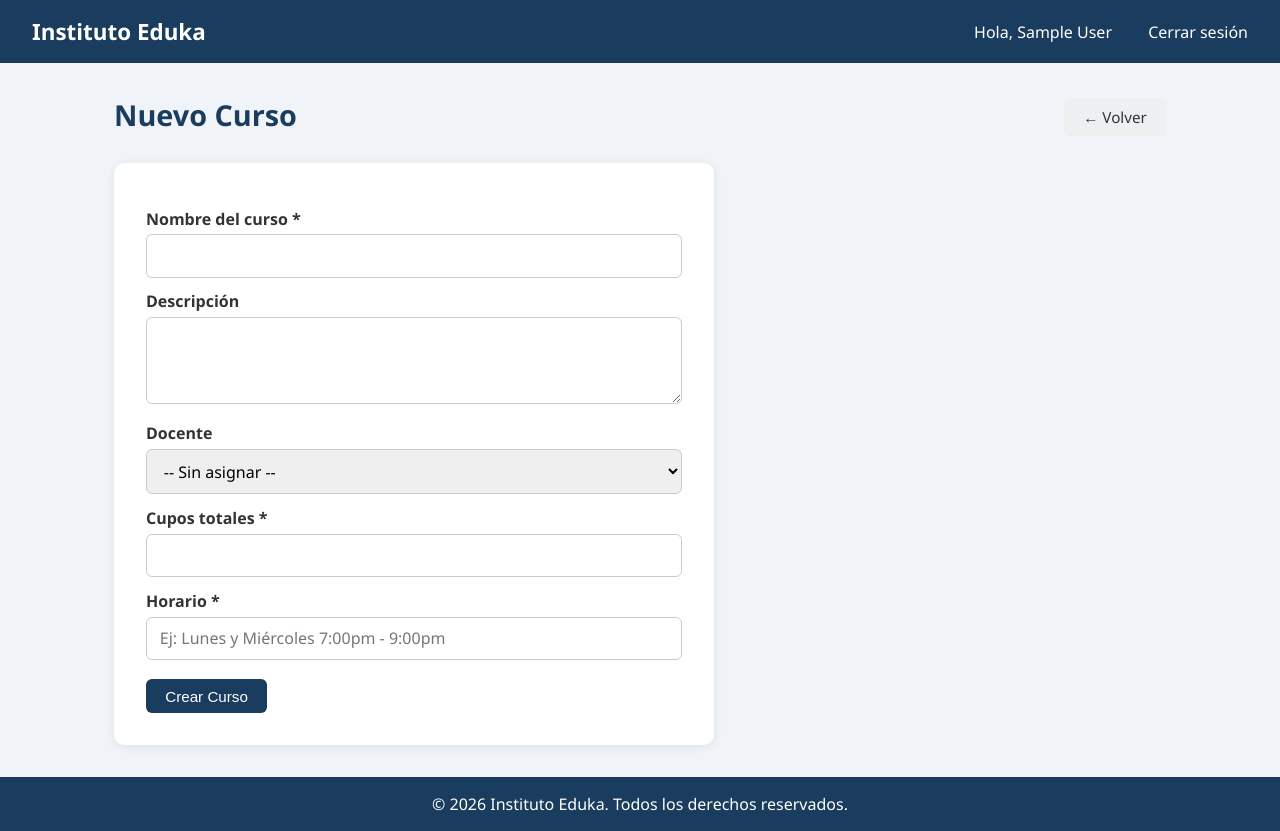
After one commit to Juanc730/eduka, a PHP site: page /modules/cursos/crear.php in a window 1280 px wide. The commit adds this page. Run offline with PHP 8.4, Linux system fonts and the light colour scheme; the visitor is signed in with stand-in values (Sample User, id 1); data that the repository does not hold is empty.

Commit message:
crud cursos

```diff
--- a/assets/css/style.css
+++ b/assets/css/style.css
@@ -122,3 +122,83 @@ body {
 .card-icon { font-size: 2.5rem; margin-bottom: 0.8rem; }
 .card h3   { color: #1a3c5e; margin-bottom: 0.4rem; }
 .card p    { font-size: 0.88rem; color: #666; }
+
+/* Page header */
+.page-header {
+    display: flex;
+    justify-content: space-between;
+    align-items: center;
+    margin-bottom: 1.5rem;
+}
+.page-header h1 { color: #1a3c5e; }
+
+/* Botones */
+.btn-primary {
+    background-color: #1a3c5e;
+    color: white;
+    padding: 0.55rem 1.2rem;
+    border-radius: 6px;
+    text-decoration: none;
+    border: none;
+    cursor: pointer;
+    font-size: 0.95rem;
+    display: inline-block;
+}
+.btn-primary:hover { background-color: #2a5f8f; }
+
+.btn-secondary {
+    background-color: #ecf0f1;
+    color: #333;
+    padding: 0.55rem 1.2rem;
+    border-radius: 6px;
+    text-decoration: none;
+    border: none;
+    cursor: pointer;
+    font-size: 0.95rem;
+    display: inline-block;
+}
+.btn-secondary:hover { background-color: #d5dbdb; }
+
+.btn-danger {
+    background-color: #e74c3c;
+    color: white;
+    padding: 0.55rem 1.2rem;
+    border-radius: 6px;
+    text-decoration: none;
+    border: none;
+    cursor: pointer;
+    font-size: 0.95rem;
+    display: inline-block;
+}
+.btn-danger:hover { background-color: #c0392b; }
+
+.btn-group { display: flex; gap: 0.5rem; margin-top: 0.8rem; }
+
+/* Curso card */
+.curso-card { text-align: left; }
+.curso-card h3 { color: #1a3c5e; margin-bottom: 0.5rem; }
+.curso-desc { font-size: 0.88rem; color: #555; margin-bottom: 0.8rem; }
+.curso-info { display: flex; flex-direction: column; gap: 0.3rem; margin-bottom: 1rem; font-size: 0.88rem; }
+.cupos { font-weight: 600; color: #27ae60; }
+.sin-cupos { color: #e74c3c; }
+
+/* Formularios */
+.form-card {
+    background: white;
+    padding: 2rem;
+    border-radius: 10px;
+    box-shadow: 0 2px 10px rgba(0,0,0,0.08);
+    max-width: 600px;
+}
+.form-card label { display: block; margin: 0.8rem 0 0.3rem; font-weight: 600; }
+.form-card input,
+.form-card textarea,
+.form-card select {
+    width: 100%;
+    padding: 0.6rem 0.8rem;
+    border: 1px solid #ccc;
+    border-radius: 6px;
+    font-size: 1rem;
+    font-family: inherit;
+}
+.form-card button { margin-top: 1.2rem; }
--- /dev/null
+++ b/modules/cursos/crear.php
@@ -0,0 +1,73 @@
+<?php
+require_once '../../includes/header.php';
+require_once '../../config/database.php';
+
+if (!isset($_SESSION['usuario_id']) || $_SESSION['rol'] !== 'administrador') {
+    header('Location: /eduka/login.php');
+    exit;
+}
+
+$error = '';
+
+// Obtener docentes
+$docentes = $pdo->query("SELECT id, nombre, apellido FROM usuarios WHERE rol_id = 3 AND activo = 1")->fetchAll();
+
+if ($_SERVER['REQUEST_METHOD'] === 'POST') {
+    $nombre     = trim($_POST['nombre']);
+    $descripcion = trim($_POST['descripcion']);
+    $docente_id = $_POST['docente_id'];
+    $cupos      = (int)$_POST['cupos_totales'];
+    $horario    = trim($_POST['horario']);
+
+    if (empty($nombre) || empty($cupos) || empty($horario)) {
+        $error = 'Por favor completa todos los campos obligatorios.';
+    } else {
+        $stmt = $pdo->prepare("INSERT INTO cursos (nombre, descripcion, docente_id, cupos_totales, cupos_disponibles, horario)
+                               VALUES (?, ?, ?, ?, ?, ?)");
+        $stmt->execute([$nombre, $descripcion, $docente_id ?: null, $cupos, $cupos, $horario]);
+        header('Location: /eduka/modules/cursos/lista.php?msg=Curso creado exitosamente');
+        exit;
+    }
+}
+?>
+
+<?php include '../../includes/navbar.php'; ?>
+
+<div class="dashboard-container">
+    <div class="page-header">
+        <h1>Nuevo Curso</h1>
+        <a href="/eduka/modules/cursos/lista.php" class="btn-secondary">← Volver</a>
+    </div>
+
+    <?php if ($error): ?>
+        <p class="error"><?= htmlspecialchars($error) ?></p>
+    <?php endif; ?>
+
+    <div class="form-card">
+        <form method="POST">
+            <label>Nombre del curso *</label>
+            <input type="text" name="nombre" required>
+
+            <label>Descripción</label>
+            <textarea name="descripcion" rows="3"></textarea>
+
+            <label>Docente</label>
+            <select name="docente_id">
+                <option value="">-- Sin asignar --</option>
+                <?php foreach ($docentes as $d): ?>
+                    <option value="<?= $d['id'] ?>"><?= htmlspecialchars($d['nombre'] . ' ' . $d['apellido']) ?></option>
+                <?php endforeach; ?>
+            </select>
+
+            <label>Cupos totales *</label>
+            <input type="number" name="cupos_totales" min="1" required>
+
+            <label>Horario *</label>
+            <input type="text" name="horario" placeholder="Ej: Lunes y Miércoles 7:00pm - 9:00pm" required>
+
+            <button type="submit" class="btn-primary">Crear Curso</button>
+        </form>
+    </div>
+</div>
+
+<?php include '../../includes/footer.php'; ?>
```
Also changed, not shown: modules/admin/usuarios.php (added, +78 -0 lines), modules/cursos/editar.php (added, +85 -0 lines), modules/cursos/eliminar.php (added, +19 -0 lines), modules/cursos/lista.php (added, +71 -0 lines).
